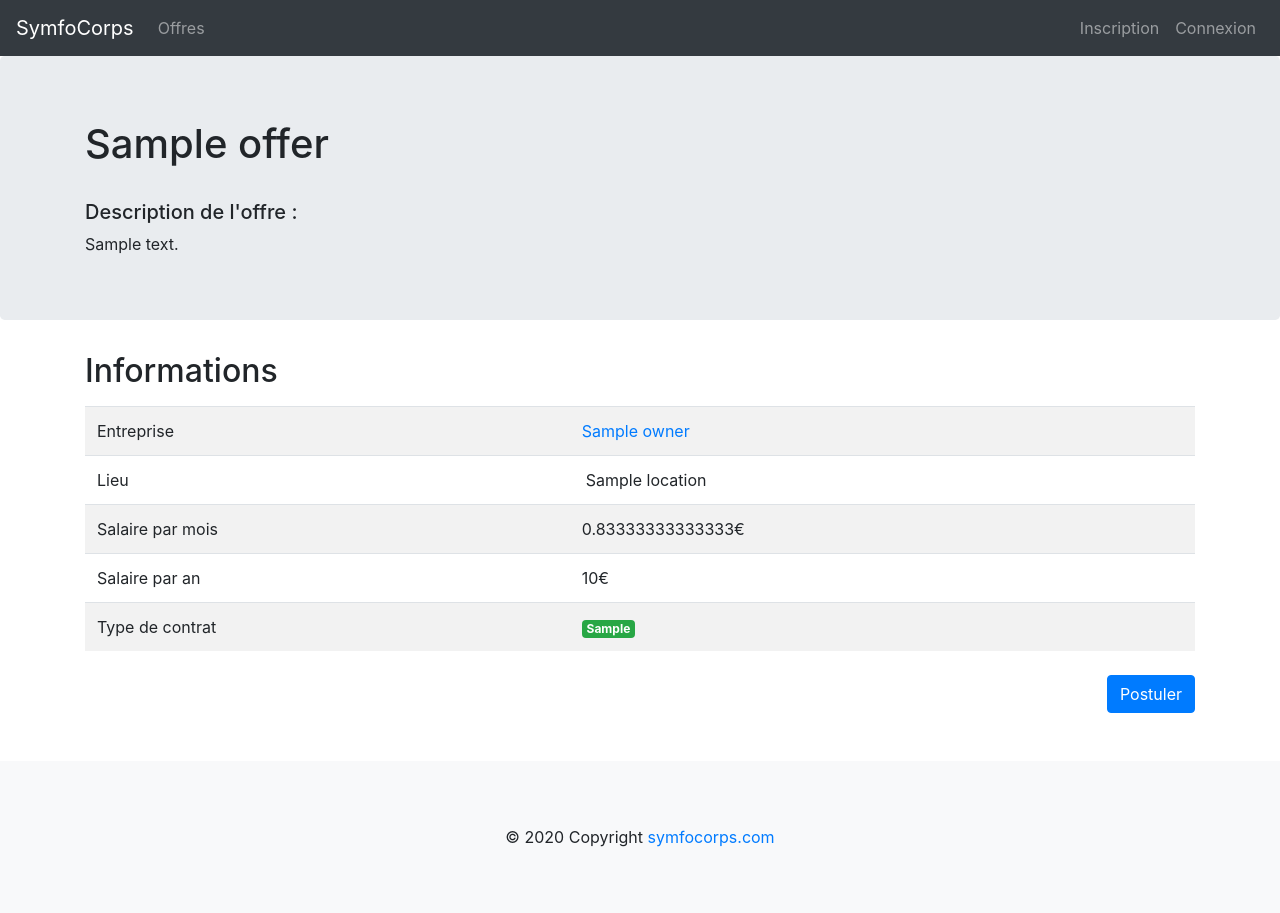
After one commit to QuentG/Dev-SymfoCorps, a Symfony app: template templates/offer/show.html.twig in a window 1280 px wide. The commit adds this page. Run offline with Twig, Linux system fonts and the light colour scheme; the template is opened without the code that fills it: most values are stand-ins (such as "Sample title", 1, 10 or a date in 2020); style sheets or scripts are compiled from the project's sources; some libraries are stand-ins or nearby versions.

Commit message:
Add route offers + show offer

```diff
--- a/src/Controller/DefaultController.php
+++ b/src/Controller/DefaultController.php
@@ -15,7 +15,7 @@ final class DefaultController extends AbstractController
     public function index(OfferRepository $offerRepository): Response
     {
         return $this->render('home.html.twig', [
-            'offers' => $offerRepository->getPublish()
+            'offers' => $offerRepository->getPublish(3)
         ]);
     }
 }
--- a/src/DataFixtures/AppFixtures.php
+++ b/src/DataFixtures/AppFixtures.php
@@ -72,6 +72,7 @@ class AppFixtures extends Fixture
                 ->setActivity($this->fixturesUtils->getRandomItem(Offer::$activities))
                 ->setContractType($this->fixturesUtils->getRandomItem(Offer::$contractTypes))
                 ->setSalary($o < 20 ? null : $this->faker->numberBetween(15000, 40000))
+                ->setLocation($this->faker->city)
                 ->setStatus($this->fixturesUtils->getRandomItem(Offer::$statusTab))
             ;
 
--- a/src/Repository/OfferRepository.php
+++ b/src/Repository/OfferRepository.php
@@ -19,7 +19,7 @@ class OfferRepository extends ServiceEntityRepository
         parent::__construct($registry, Offer::class);
     }
 
-    public function getPublish(int $limit = 3): array
+    public function getPublish(int $limit = null): array
     {
         return $this->createQueryBuilder('o')
             ->where('o.status = :status')
--- a/templates/_includes/header.html.twig
+++ b/templates/_includes/header.html.twig
@@ -6,12 +6,9 @@
 
     <div class="collapse navbar-collapse" id="navbarColor02">
         <ul class="navbar-nav mr-auto">
-{#            <li class="nav-item">#}
-{#                <a class="nav-link" href="{{ path('offers_index') }}">{{ 'navbar.offers'|trans }}</a>#}
-{#            </li>#}
-{#            <li class="nav-item">#}
-{#                <a class="nav-link" href="#">{{ 'navbar.companies'|trans }}</a>#}
-{#            </li>#}
+            <li class="nav-item">
+                <a class="nav-link" href="{{ path('offers_index') }}">Offres</a>
+            </li>
         </ul>
         <ul class="navbar-nav ml-auto">
             {% if not app.user %}
--- a/templates/offer/_offer.html.twig
+++ b/templates/offer/_offer.html.twig
@@ -1,4 +1,4 @@
-{# {% set urlOffer = path('offers_show', { slug: offer.slug }) %} #}
+{% set urlOffer = path('offers_show', { slug: offer.slug }) %}
 
 <div class="col-md-4">
     <div class="card bg-light mb-3">
@@ -6,6 +6,7 @@
             <div class="card-header">
                 <div class="d-flex justify-content-between align-items-center mb-3">
                     <h5 class="mb-0">{{ offer.title }}</h5>
+                    <small><i class="fas fa-map-marker-alt mr-1"></i>{{ offer.location }}</small>
                 </div>
                 <ul>
                     <li>Entreprise : {{ offer.owner.companyName }}</li>
@@ -15,7 +16,7 @@
                 <small class="text-muted font-italic">Publiée le {{ offer.createdAt|date("m/d/Y") }}</small>
             </div>
             <div class="card-body">
-                <a href="#" class="btn btn-block btn-primary">En savoir plus</a>
+                <a href="{{ urlOffer }}" class="btn btn-block btn-primary">En savoir plus</a>
             </div>
         </div>
     </div>
--- /dev/null
+++ b/templates/offer/show.html.twig
@@ -0,0 +1,44 @@
+{% extends 'base.html.twig' %}
+
+{% block title %}{{ offer.title }}{% endblock %}
+
+{% block body %}
+    <div class="jumbotron">
+        <div class="container">
+            <h1>{{ offer.title }}</h1>
+            <br />
+            <h5>Description de l'offre : </h5>
+            {{ offer.description|raw }}
+        </div>
+    </div>
+
+    <div class="container">
+        <h2 class="mb-3">Informations</h2>
+        <table class="table table-striped">
+            <tr>
+                <td>Entreprise</td>
+                <td><a href="{{ path('home') }}">{{ offer.owner.companyName }}</a></td>
+            </tr>
+            <tr>
+                <td>Lieu</td>
+                <td><i class="fas fa-map-marker-alt mr-1"></i>{{ offer.location }}</td>
+            </tr>
+            <tr>
+                <td>Salaire par mois</td>
+                <td>{{ offer.salary ? offer.salary / 12 : '---' }}€</td>
+            </tr>
+            <tr>
+                <td>Salaire par an </td>
+                <td>{{ offer.salary ?? '---' }}€</td>
+            </tr>
+            <tr>
+                <td>Type de contrat</td>
+                <td><span class="badge badge-success">{{ offer.contractType }}</span></td>
+            </tr>
+        </table>
+
+        <div class="mt-4 text-right">
+            <a href="#" class="btn btn-primary">Postuler</a>
+        </div>
+    </div>
+{% endblock %}
```
Also changed, not shown: src/Controller/OfferController.php (added, +33 -0 lines), src/Entity/Offer.php (+17 -0 lines), src/EventListener/EntityListener.php (+17 -0 lines), templates/offer/index.html.twig (added, +14 -0 lines).
